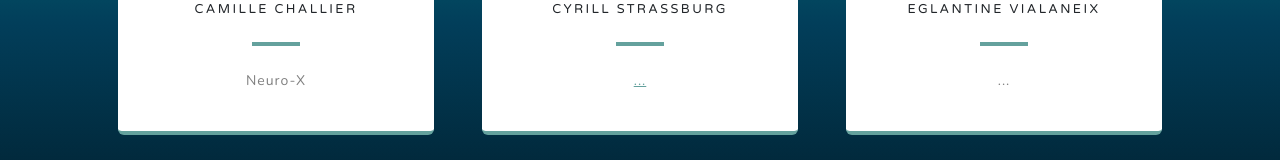
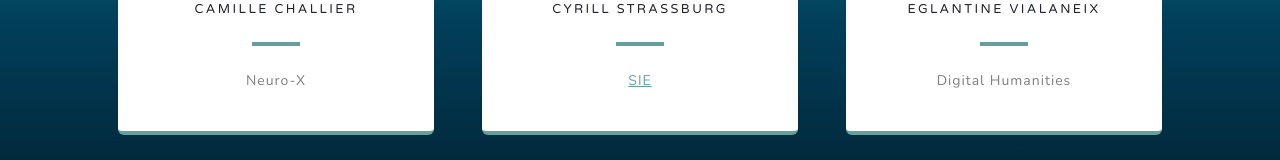
Before and after one commit to com-480-data-visualization/WhereWereWhales, a plain HTML site: page index.html in a window 1280 px wide. Shown: the part 4443-4603 px from the top of the page. Drawn offline with nearby package versions, Linux system fonts and the light colour scheme.

Commit message:
egy a ajouté sa section hihi

```diff
--- a/index.html
+++ b/index.html
@@ -236,7 +236,7 @@
                                 <i class="fa-solid fa-fish-fins"></i>
                                 <h4 class="text-uppercase m-0">Cyrill Strassburg</h4>
                                 <hr class="my-4 mx-auto" />
-                                <div class="small text-black-50"><a href="#!">...</a></div>
+                                <div class="small text-black-50"><a href="#!">SIE</a></div>
                             </div>
                         </div>
                     </div>
@@ -246,7 +246,7 @@
                                 <i class="fa-solid fa-fish-fins"></i>
                                 <h4 class="text-uppercase m-0">Eglantine Vialaneix</h4>
                                 <hr class="my-4 mx-auto" />
-                                <div class="small text-black-50">...</div>
+                                <div class="small text-black-50">Digital Humanities</div>
                             </div>
                         </div>
                     </div>
```
